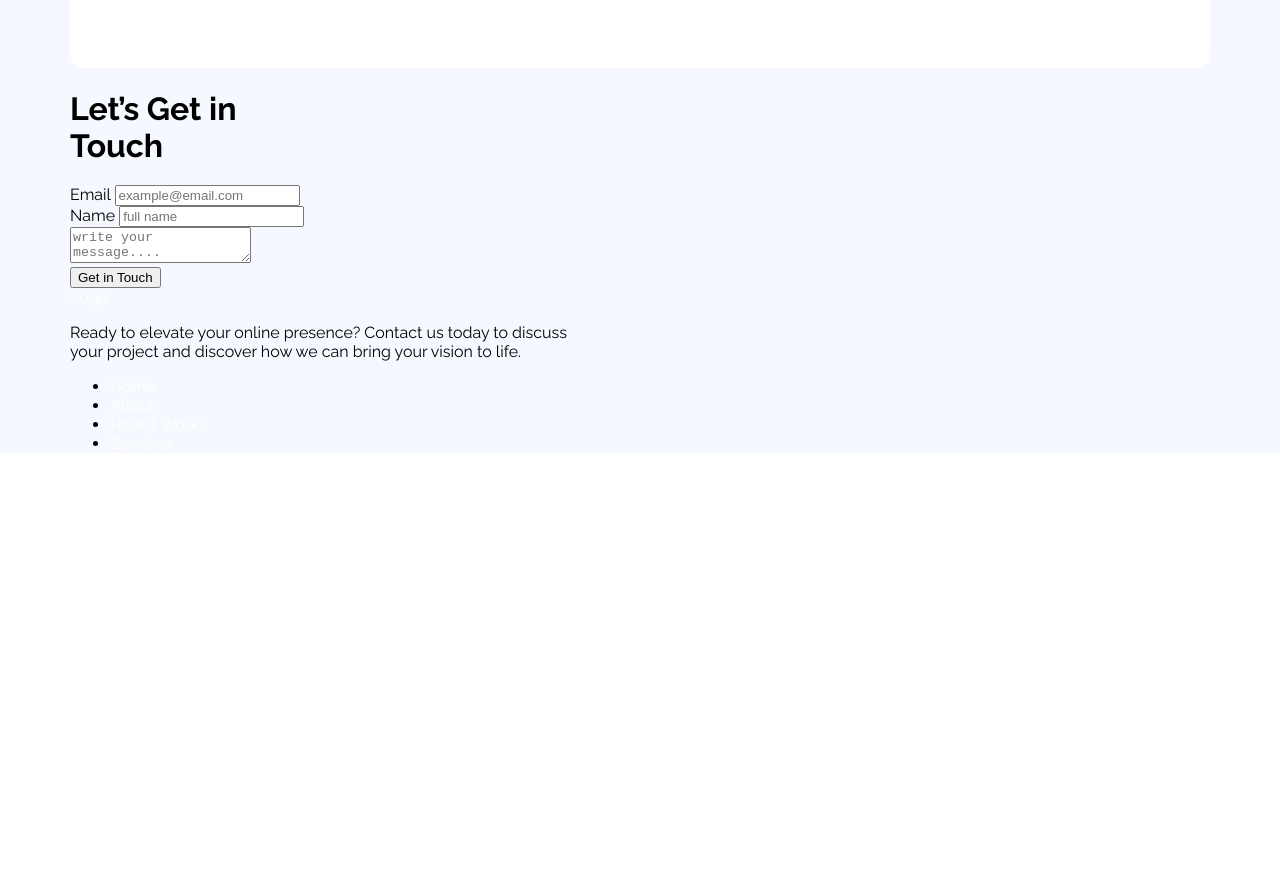
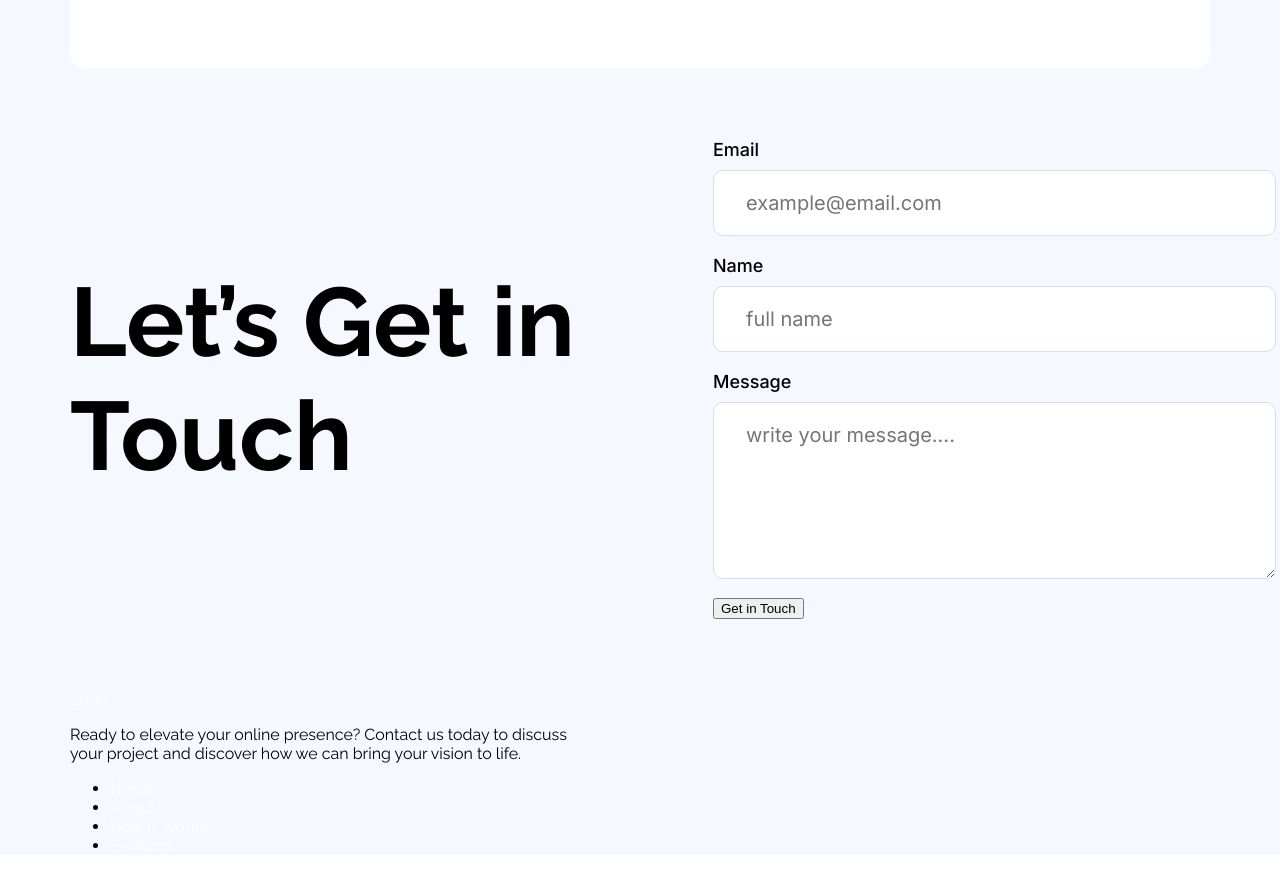
Before and after one commit to snahid/Assignment01, a plain HTML site: page index.html in a window 1280 px wide. Shown: the part 2696-3567 px from the top of the page. Before the commit the page ends 3165 px from the top, so only its background shows below. Drawn offline with Linux system fonts and the light colour scheme.

Commit message:
added signup form

```diff
--- a/index.html
+++ b/index.html
@@ -195,6 +195,7 @@
                                 <input type="text" name="name" placeholder="full name">
                             </div>
                             <div class="form-group">
+                                <label for="">Message</label>
                                 <textarea name="message" placeholder="write your message...."></textarea>
                             </div>
                             <div class="submit-wrapper">
--- a/style.scss
+++ b/style.scss
@@ -383,3 +383,66 @@ a:visited {
         }
     }
 }
+
+.get-in-touch-section{
+    .get-in-touch-inner{
+        display: flex;
+        flex-direction: row;
+        justify-content: space-between;
+        gap: 71px;
+        padding: 71px 0;
+        align-items: center;
+        .left-title{
+            h1{
+                font-size: 97px;
+                font-weight: bold;
+                color: #000;
+            }
+        }
+        .right-form-section{
+            min-width: 497px;
+            form{
+                .form-group{
+                    display: flex;
+                    flex-direction: column;
+                    gap: 10px;
+                    font-family: $font-iner;
+                    margin-bottom: 19px;
+                    label{
+                        font-size: 18px;
+                        font-weight: 500;
+                        color: #000;
+                    }
+                    input{
+                        background-color: #fff;
+                        border: 1px solid #d6dded;
+                        border-radius: 10px;
+                        padding: 20px 32px;
+                        font-size: 20px;
+                        color: #000000;
+                        font-weight: 400;
+                        font-family: $font-iner;
+                        width: 100%;
+                    }
+                    textarea{
+                        background-color: #fff;
+                        border: 1px solid #d6dded;
+                        border-radius: 10px;
+                        padding: 20px 32px;
+                        font-size: 20px;
+                        color: #000000;
+                        font-weight: 400;
+                        font-family: $font-iner;
+                        height: 135px;
+                        width: 100%;
+                    }
+                }
+                .submit-wrapper{
+                    .submit_btn{
+
+                    }
+                }
+            }
+        }
+    }
+}
```
Also changed, not shown: style.css, 1 other file.
